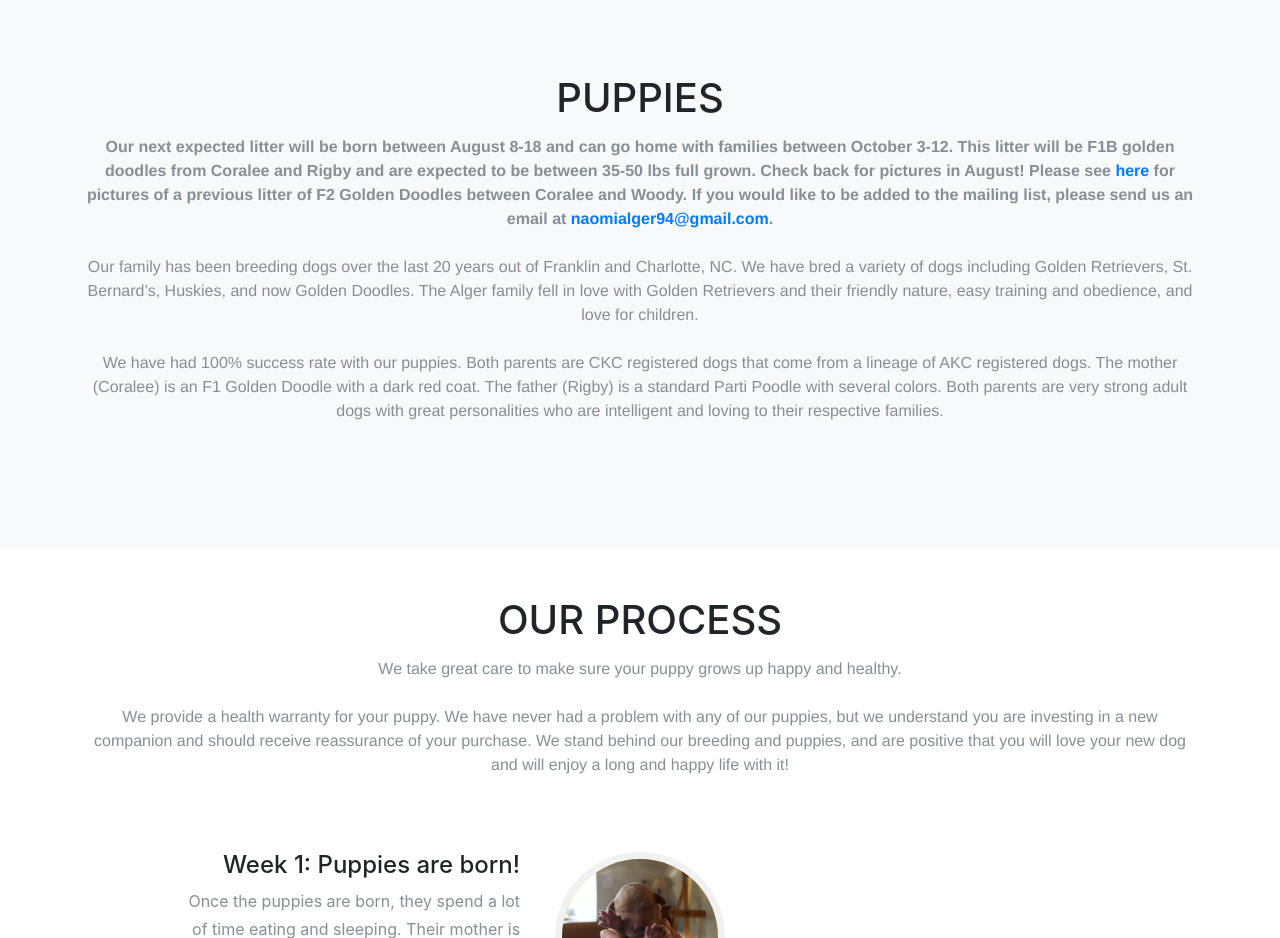
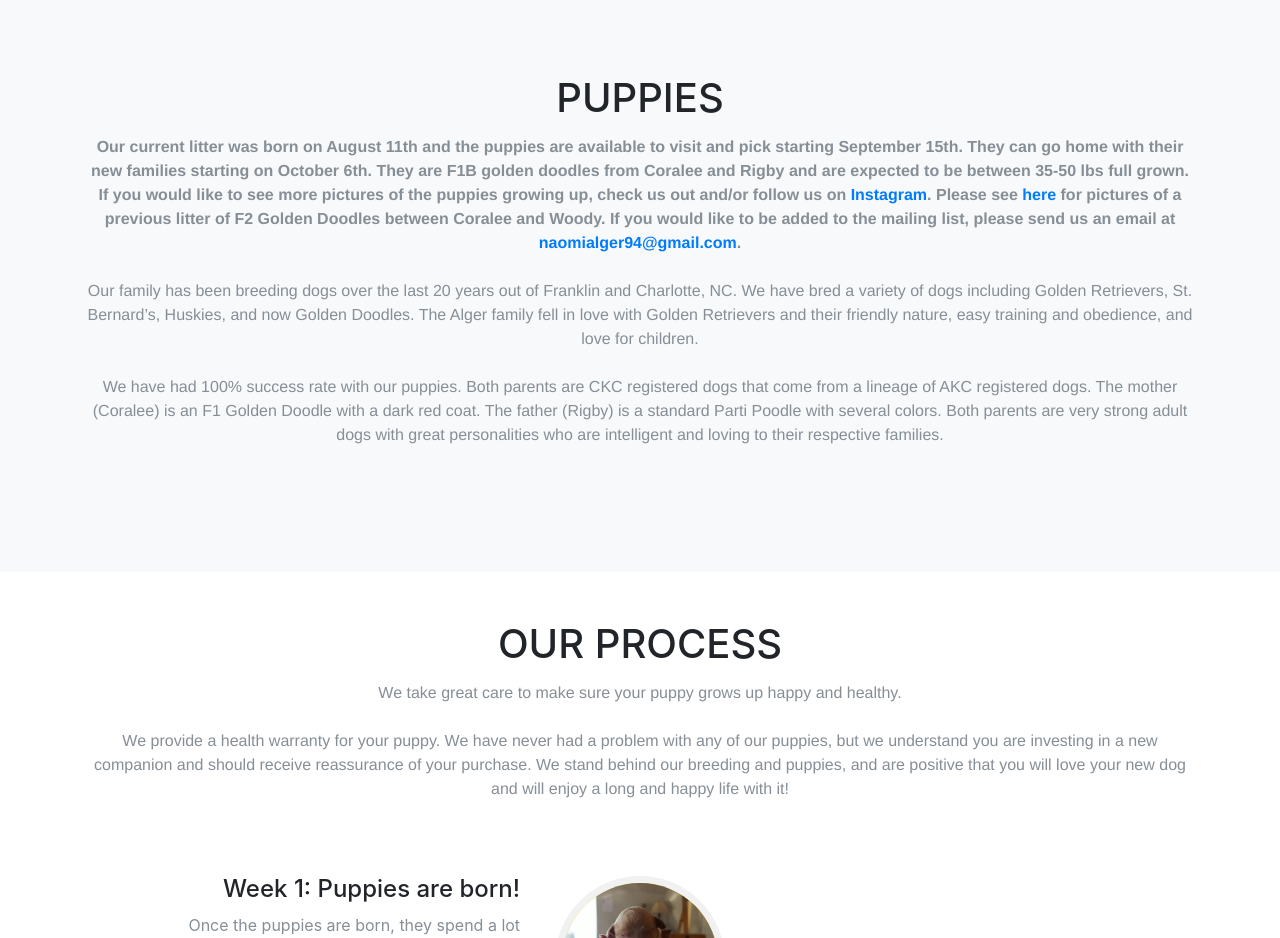
Before and after one commit to algerfarm/algerfarm.github.io, a website with bundled scripts: page index.html in a window 1280 px wide. Shown: the part 3240-4178 px from the top of the page. Built offline with nearby package versions, Linux system fonts and the light colour scheme; a web font is replaced by a local one.

Commit message:
add insta link and update litter info

```diff
--- a/index.html
+++ b/index.html
@@ -116,7 +116,7 @@
           <div class="col-lg-12 text-center">
             <h2 class="section-heading">Puppies</h2>
             <h3 class="section-subheading text-muted">
-              <b>Our next expected litter will be born between August 8-18 and can go home with families between October 3-12. This litter will be F1B golden doodles from Coralee and Rigby and are expected to be between 35-50 lbs full grown. Check back for pictures in August!
+              <b>Our current litter was born on August 11th and the puppies are available to visit and pick starting September 15th. They can go home with their new families starting on October 6th. They are F1B golden doodles from Coralee and Rigby and are expected to be between 35-50 lbs full grown. If you would like to see more pictures of the puppies growing up, check us out and/or follow us on <a href="https://www.instagram.com/algerdoodles/">Instagram</a>.
 
                 Please see <a href="#past-litters"> here</a> for pictures of a previous litter of F2 Golden Doodles between Coralee and Woody. If you would like to be added to the mailing list, please send us an email at <a href="mailto:naomialger94@gmail.com"> naomialger94@gmail.com</a>. </b><br><br>
               Our family has been breeding dogs over the last 20 years out of Franklin and Charlotte, NC. We have bred a variety of dogs including Golden Retrievers, St. Bernard’s, Huskies, and now Golden Doodles. The Alger family fell in love with Golden Retrievers and their friendly nature, easy training and obedience, and love for children.<br><br>
```
